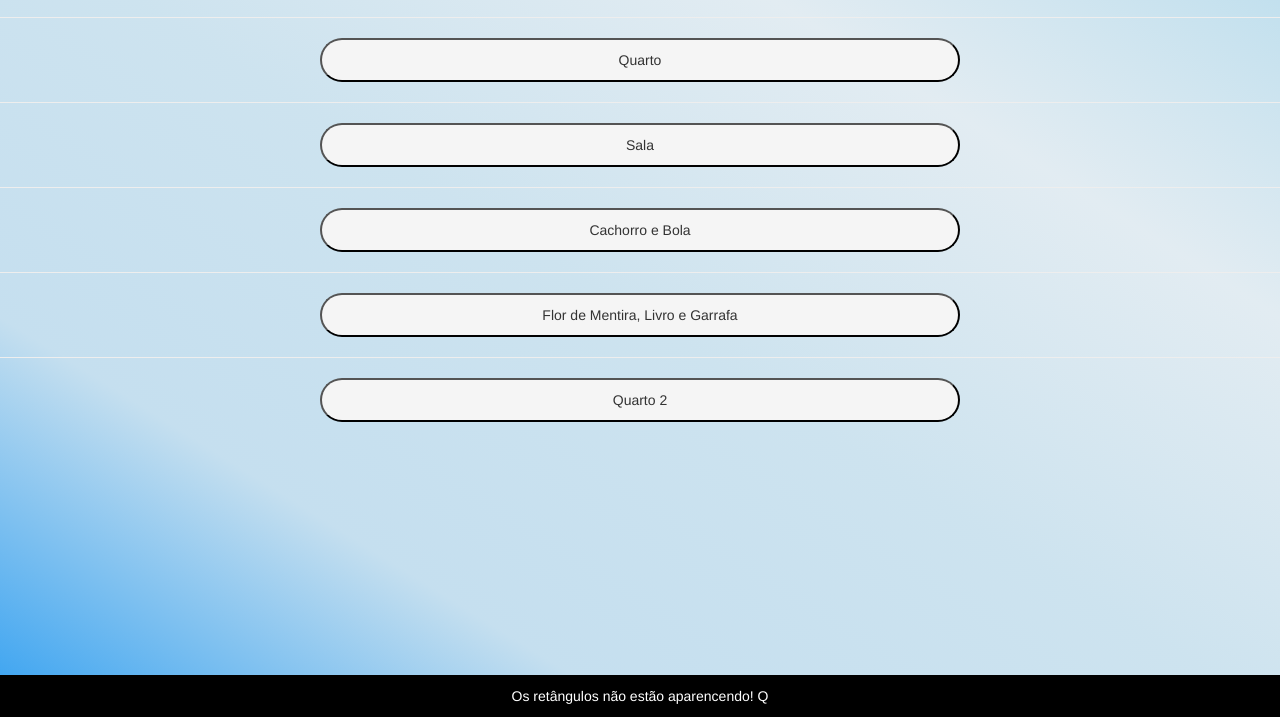
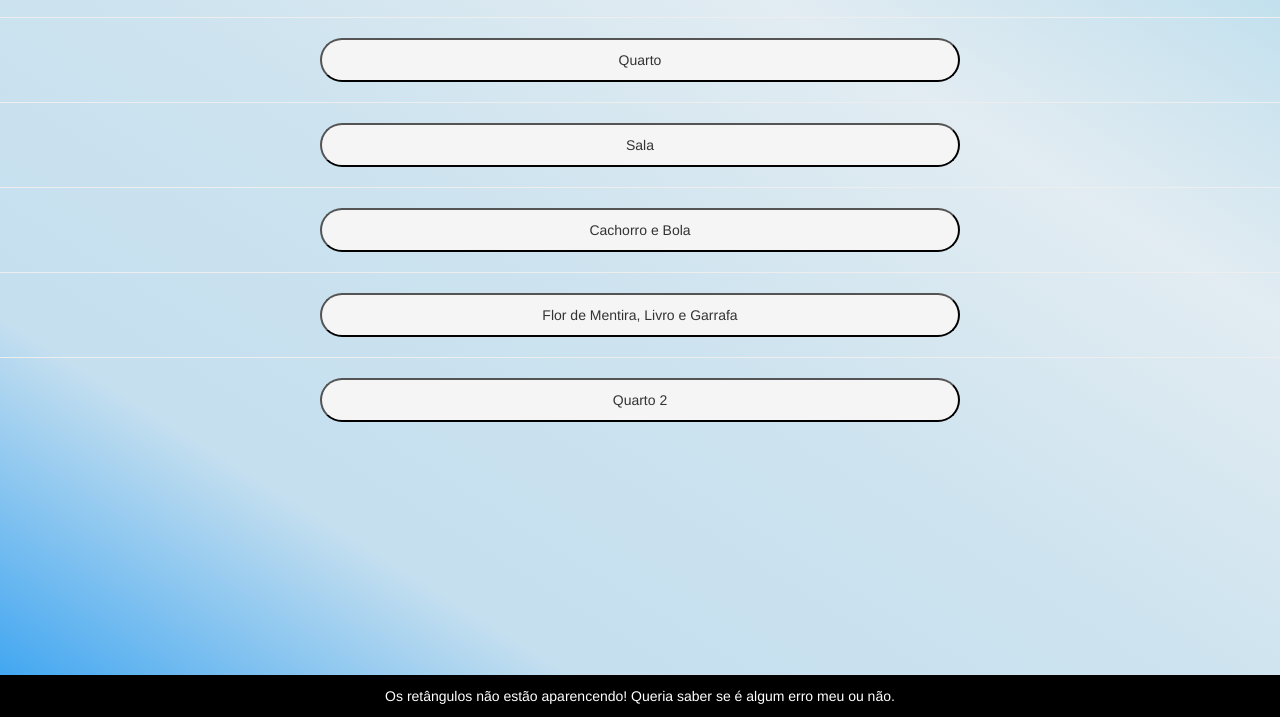
Before and after one commit to BRMarceloBB/Projeto131-4, a plain HTML site: page index.html in a window 1280 px wide. Shown: the part 83-800 px from the top of the page. Drawn offline with nearby package versions, Linux system fonts and the light colour scheme.

Commit message:
Update index.html

```diff
--- a/index.html
+++ b/index.html
@@ -32,7 +32,7 @@
 
   </center>
 
-  <div class="conclusao">Os retângulos não estão aparencendo! Q</div>
+  <div class="conclusao">Os retângulos não estão aparencendo! Queria saber se é algum erro meu ou não.</div>
 
   <script src="main.js"></script>
 
```
